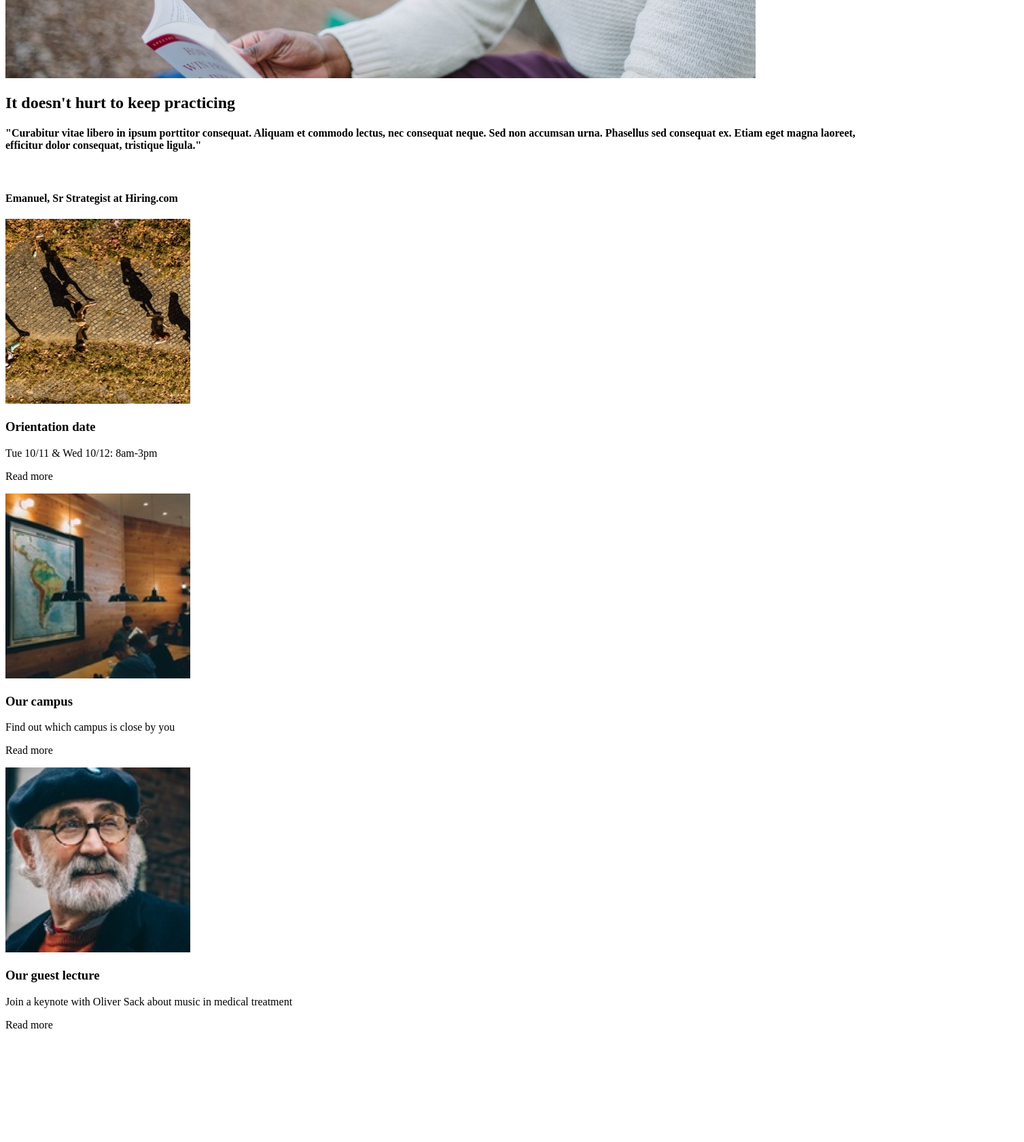
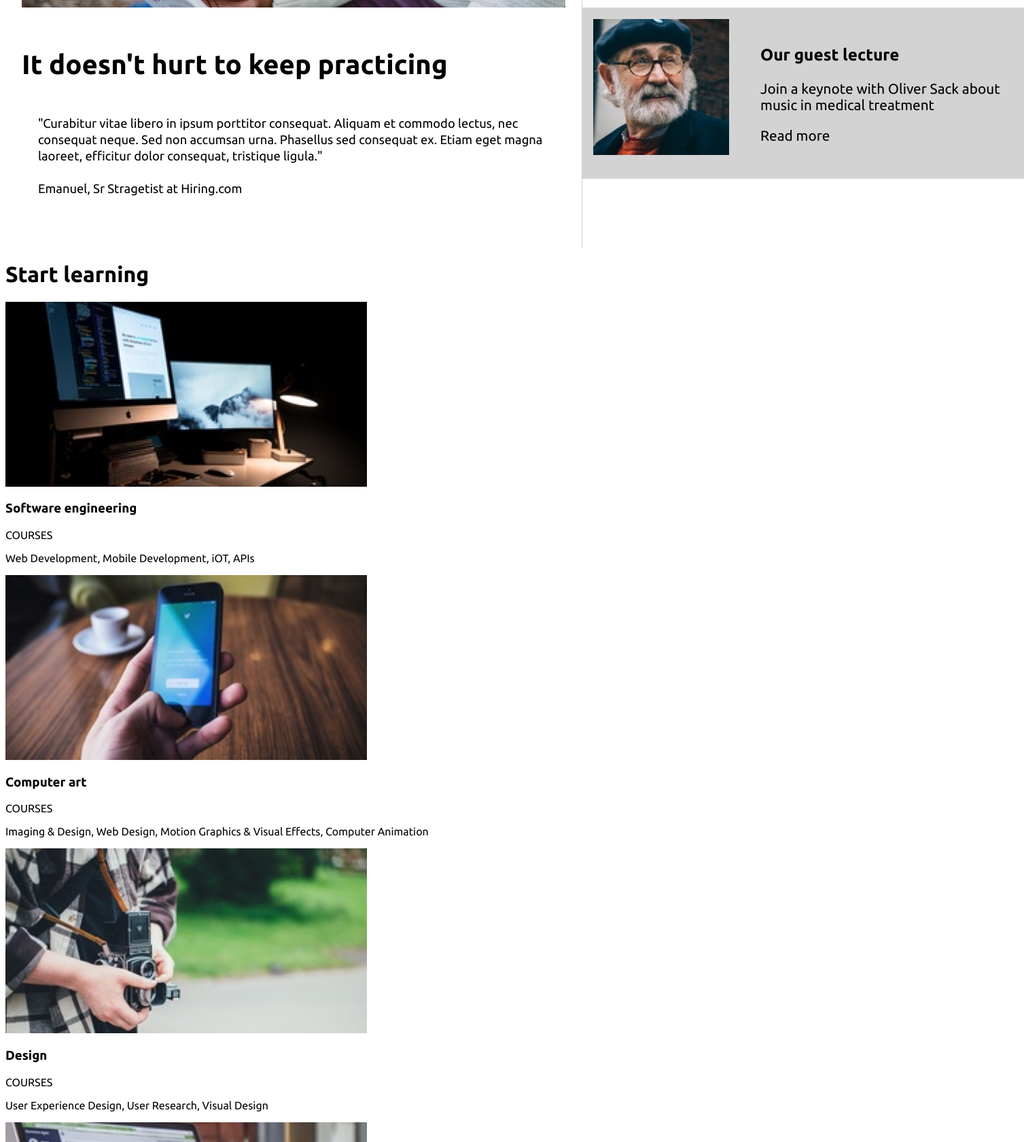
Before and after one commit to katieprogrammes/colmar, a plain HTML site: page index.html in a window 1280 px wide. Shown: the part 1120-2800 px from the top of the page at 68% size, 1507 px wide, since content can reach past the window. Before the commit the page ends 2653 px from the top, so only its background shows below. Drawn offline with Linux system fonts and the light colour scheme.

Commit message:
finished info section and started courses

```diff
--- a/index.html
+++ b/index.html
@@ -49,35 +49,110 @@
             </div>
         </div>
         <div class="second">
-            <div class="practicing">
+            <div class="information">
                 <img src="./resources/images/information-main.jpg">
-                <h2>It doesn't hurt to keep practicing</h2>
-                <h4>"Curabitur vitae libero in ipsum porttitor consequat. Aliquam et commodo lectus,
+                <h1>It doesn't hurt to keep practicing</h1>
+                <p>"Curabitur vitae libero in ipsum porttitor consequat. Aliquam et commodo lectus,
                     nec consequat neque. Sed non accumsan urna. Phasellus sed consequat ex. Etiam
-                    eget magna laoreet, efficitur dolor consequat, tristique ligula."</h4>
-                <br>
-                <h4>Emanuel, Sr Strategist at Hiring.com</h4>
+                    eget magna laoreet, efficitur dolor consequat, tristique ligula."<br><br>Emanuel, Sr Stragetist at Hiring.com</p>
             </div>
             <div class="side">
                 <div class="mini">
+                    <div class="minibox">
                         <img src="./resources/images/information-orientation.jpg">
+                    </div>
+                    <div class="minitext">
                         <h3>Orientation date</h3>
                         <p>Tue 10/11 & Wed 10/12: 8am-3pm</p>
                         <p class="more">Read more</p>
                     </div>
+                </div>
                 <div class="mini">
+                    <div class="minibox">
                         <img src="./resources/images/information-campus.jpg">
+                    </div>
+                    <div class="minitext">
                         <h3>Our campus</h3>
                         <p>Find out which campus is close by you</p>
                         <p class="more">Read more</p>
                     </div>
-                <div class="mini">
+                </div>
+                <div class="mini3">
+                    <div class="minibox">
                         <img src="./resources/images/information-guest-lecture.jpg">
+                    </div>
+                    <div class="minitext">
                         <h3>Our guest lecture</h3>
                         <p>Join a keynote with Oliver Sack about music in medical treatment</p>
                         <p class="more">Read more</p>
                     </div>
                 </div>
             </div>
+        </div>
+        <div class="learning">
+            <h1>Start learning</h1>
+                <div class="courses">
+                    <div class="box">
+                        <div class="boxpic">
+                            <img src="./resources/images/course-software.jpg">
+                                <div class="boxtext">
+                                    <h3>Software engineering</h3>
+                                    <p class="boxtitle">COURSES</p>
+                                    <p class="boxinfo">Web Development, Mobile Development, iOT, APIs</p>
+                                </div>
+                        </div>
+                    </div>
+                    <div class="box">
+                        <div class="boxpic">
+                            <img src="./resources/images/course-computer-art.jpg">
+                                <div class="boxtext">
+                                    <h3>Computer art</h3>
+                                    <p class="boxtitle">COURSES</p>
+                                    <p class="boxinfo">Imaging & Design, Web Design, Motion Graphics & Visual Effects, Computer Animation</p>
+                                </div>
+                        </div>
+                    </div>
+                    <div class="box">
+                        <div class="boxpic">
+                            <img src="./resources/images/course-design.jpg">
+                                <div class="boxtext">
+                                    <h3>Design</h3>
+                                    <p class="boxtitle">COURSES</p>
+                                    <p class="boxinfo">User Experience Design, User Research, Visual Design</p>
+                                </div>
+                        </div>
+                    </div>
+                    <div class="box">
+                        <div class="boxpic">
+                            <img src="./resources/images/course-data.jpg">
+                                <div class="boxtext">
+                                    <h3>Data</h3>
+                                    <p class="boxtitle">COURSES</p>
+                                    <p class="boxinfo">Data Science, Big Data, SQL, Data Visualization</p>
+                                </div>
+                        </div>
+                    </div>
+                    <div class="box">
+                        <div class="boxpic">
+                            <img src="./resources/images/course-business.jpg">
+                                <div class="boxtext">
+                                    <h3>Business</h3>
+                                    <p class="boxtitle">COURSES</p>
+                                    <p class="boxinfo">Product Development, Business Development, Startup</p>
+                                </div>
+                        </div>
+                    </div>
+                    <div class="box">
+                        <div class="boxpic">
+                            <img src="./resources/images/course-marketing.jpg">
+                                <div class="boxtext">
+                                    <h3>Marketing</h3>
+                                    <p class="boxtitle">COURSES</p>
+                                    <p class="boxinfo">Analytics, Content Marketing, Mobile Marketing</p>
+                                </div>
+                        </div>
+                    </div>
+                </div>
+        </div>
     </body>
 </html>
--- a/resources/css/style.css
+++ b/resources/css/style.css
@@ -1,3 +1,6 @@
+html {
+    font-family: 'Ubuntu', sans-serif;
+}
 header {
     width: 100%;
     background-color: white;
@@ -24,7 +27,6 @@ header a {
 header nav li {
     list-style: none;
     padding-left: 2rem;
-    font-family: 'Ubuntu', sans-serif;
 }
 img .logo {
     height: 32px;
@@ -87,3 +89,49 @@ img .logo {
 .button-link {
     color: white;
 }
+/*Second Section*/
+.second {
+    display: inline-flex;
+    padding-top: 32px;
+}
+.information {
+    width: 800px;
+    padding: 32px 24px;
+}
+.information h1 {
+    padding-top: 32px;
+    font-size: 2.5rem;
+}
+.information p {
+    padding: 24px;
+    line-height: 1.5rem;
+    font-size: 1.15rem;
+}
+.information img {
+    width: 800px;
+    height: auto;
+}
+.side {
+    border-left: 1px solid lightgray;
+}
+.mini {
+    display: inline-flex;
+    border-bottom: 1px solid lightgray;
+    width: 650px;
+}
+.mini3 {
+    display: inline-flex;
+    width: 650px;
+    background-color: lightgray;
+}
+.minibox {
+    padding: 16px;
+}
+.minibox img {
+    width: 200px;
+    height: auto;
+}
+.minitext {
+    font-size: 1.3rem;
+    padding: 30px;
+}
```
Lines whose indentation alone changed are shown as unchanged.
